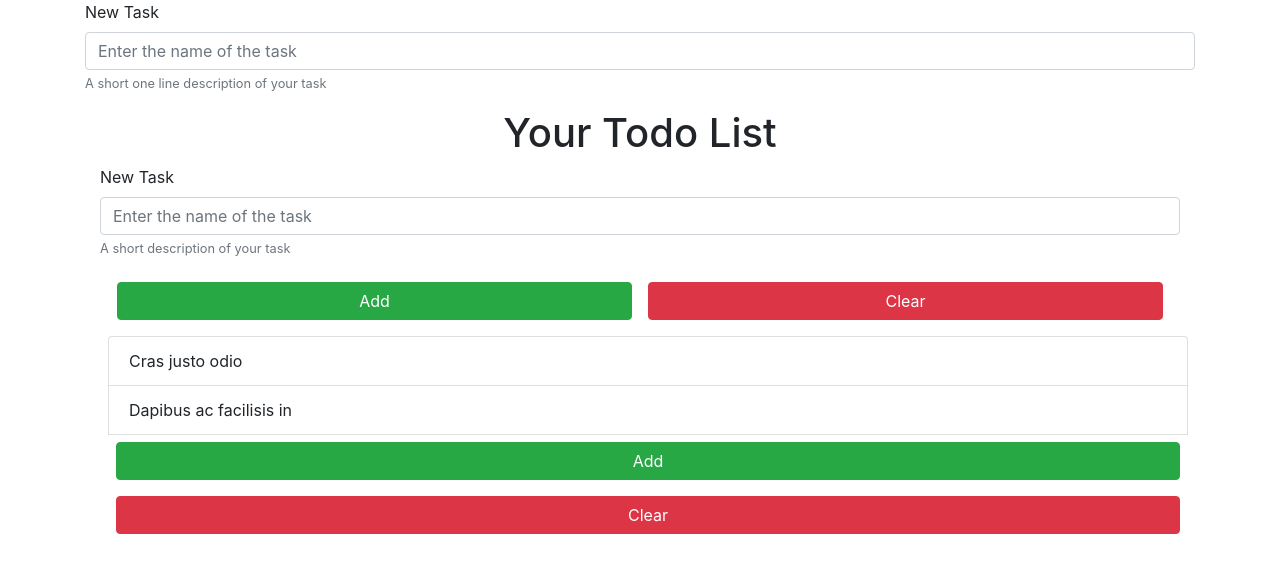
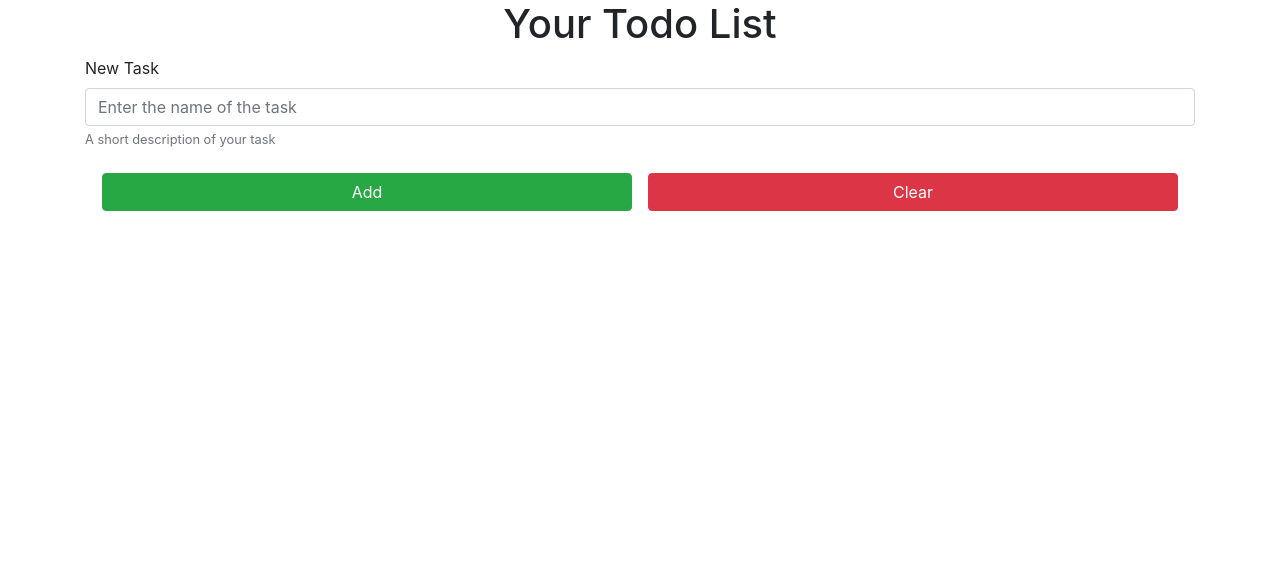
Before and after one commit to sarveshwar22/TODO-LIST, a plain HTML site: page index.html in a window 1280 px wide. Drawn offline with nearby package versions, Linux system fonts and the light colour scheme.

```diff
--- a/index.html
+++ b/index.html
@@ -13,21 +13,6 @@
     <script src="https://stackpath.bootstrapcdn.com/bootstrap/4.3.1/js/bootstrap.min.js" integrity="sha384-JjSmVgyd0p3pXB1rRibZUAYoIIy6OrQ6VrjIEaFf/nJGzIxFDsf4x0xIM+B07jRM" crossorigin="anonymous"></script>
     <script defer src="script.js"></script>
     <link rel="stylesheet" href="style.css">
-</head>
-<body>
-    <div class="container" >
-        <div class="row">
-            <div class="col">
-                <div class="form-group">
-                    <label for="inpNewTask">New Task</label>
-                    <input type="text" class="form-control" id="inpNewTask" aria-describedby="newTaskHelp" placeholder="Enter the name of the task">
-                    <small id="newTaskHelp" class="form-text text-muted">A short one line description of your task</small>
-                </div>
-    <script src="script.js"></script>
-
-
-
-
 </head>
 <body>
 
@@ -52,14 +37,6 @@
             </button>
         </div>
         <ul class="row list-group m-2" id="ulTasks">
-            <li class="list-group-item">Cras justo odio</li>
-            <li class="list-group-item">Dapibus ac facilisis in</li>
-            <button class="btn btn-success col m-2">
-            Add
-            </button>
-            <button class="btn btn-danger col m-2">
-            Clear
-            </button>
         </div>
 
         <ul class="row list-group m-2" id="ulTasks"></ul>
```
